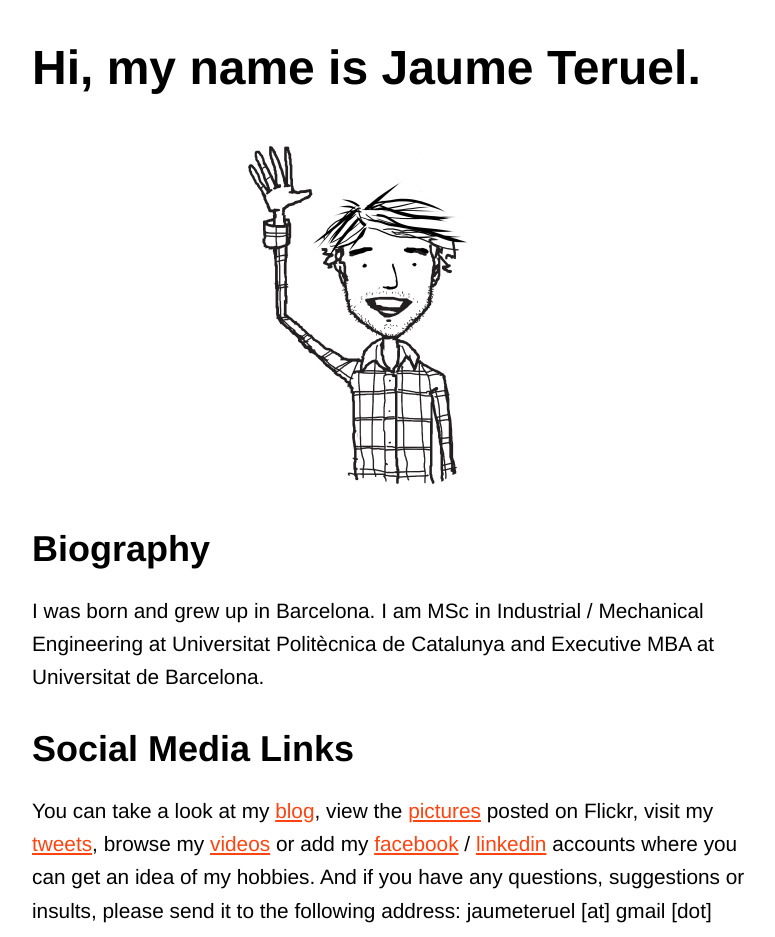
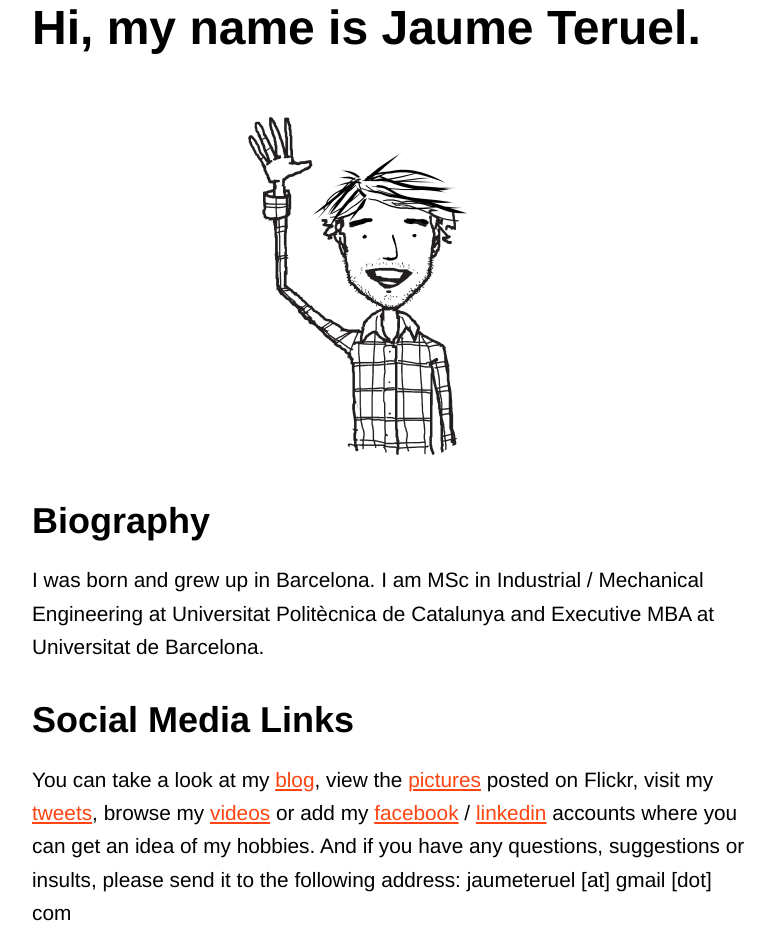
Before and after one commit to joanteruel/jaumeteruel, a Jekyll site: the page built from index.md, in a window 1280 px wide. Shown: the top 937 px of the page, without its empty margins (248-1023 px from the left). Built offline with Jekyll 4.4.1, drawn with Linux system fonts in a browser that asks for light colours; Markdown is read by kramdown in place of the engine named in the settings; a style sheet for code colours, icons or effects is not loaded.

Commit message:
Update style.css

```diff
--- a/css/style.css
+++ b/css/style.css
@@ -1,57 +1,72 @@
-
 
 /* Reset */
 	* { font-family: inherit; font-size: 100%; font-style: inherit; font-weight: inherit; margin: 0; outline: 0; padding: 0; vertical-align: baseline; }
 	body { background: #fff; color: #000; font-size: 100%; min-height: 100%; text-align: left; position: relative; }
 
+
 body {
 	font-family: "Helvetica neue", Helvetica, arial;
-	font-size: 1.3em;
-	margin-top: 4%;
-	margin-bottom: 4%;
+	margin: 0;
+	margin: 0;
 	}
 
-img {
+
+a:link, a:visited {
+	text-decoration: underline;
+	color: #ff4411;
+	}
+
+
+a:hover, a:active, a:focus  {
+	background-color: #ff4411;
+	text-decoration: none;
 	color: #fff;
-	width:720px;
-	border-radius: 4px;
-       margin-top: 1em;
 	}
+
 
 article {
 	width: 720px;
 	padding: 0px 30px 0px 30px;
-	line-height: 1.6em;
 	margin: 0 auto;
 	}
 
-a:link, a:visited {
-		text-decoration: underline;
-		color: #ff4411;
-		}
 
-a:hover, a:active, a:focus  {
-		background-color: #ff4411;
-		text-decoration: none;
-		color: #fff;
-		}
+h1, h2 {
+    font-weight: bold;
+	}
+
 
 h1 {
-	font-family: "Helvetica neue", Helvetica, arial;
+	margin-top: 0;
+	margin-bottom: 0.6em;
 	font-size: 48px;
-	font-weight: bold;
-	padding-bottom:0.6em;
 	}
 
+
 h2 {
-	font-family: "Helvetica neue", Helvetica, arial;
+	margin-top: 1em;
+	margin-bottom: 0.6em;
 	font-size: 36px;
-	padding-top:0.6em;
-	font-weight: bold;
-	padding-bottom:0.8em;
 	}
+
 
 p {
 	margin-top: 0em;
-       margin-bottom: 0.8em;
+	margin-bottom: 1em;
+	font-size: 1.3em;
+	line-height: 1.6em;
 	}
+
+
+img {
+	margin-top: 1em;
+	width:720px;
+	border-radius: 4px;
+	color: #fff;
+	}
+
+
+li {
+	font-size: 20px;
+	line-height: 1.6em;
+}
```
